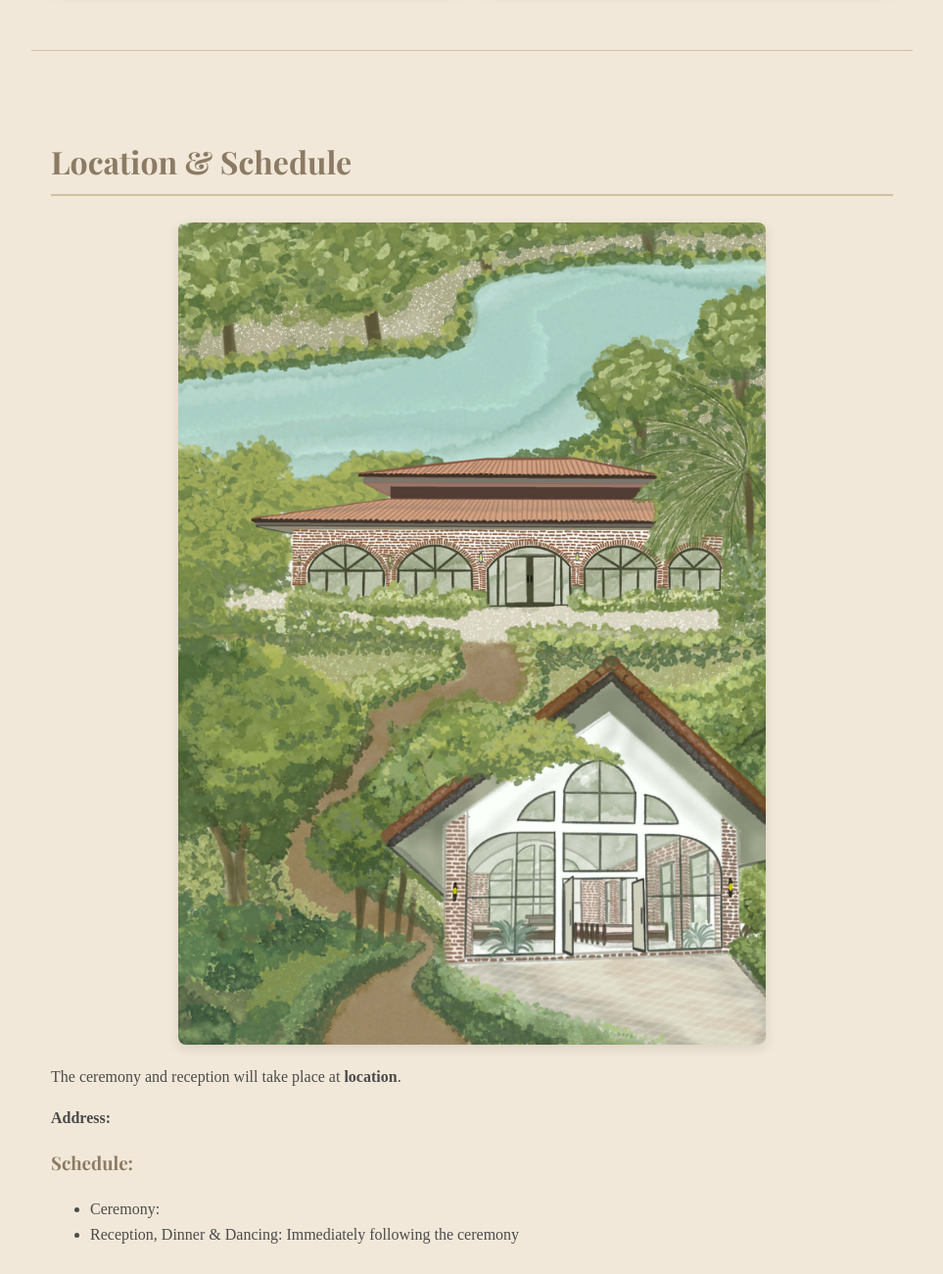
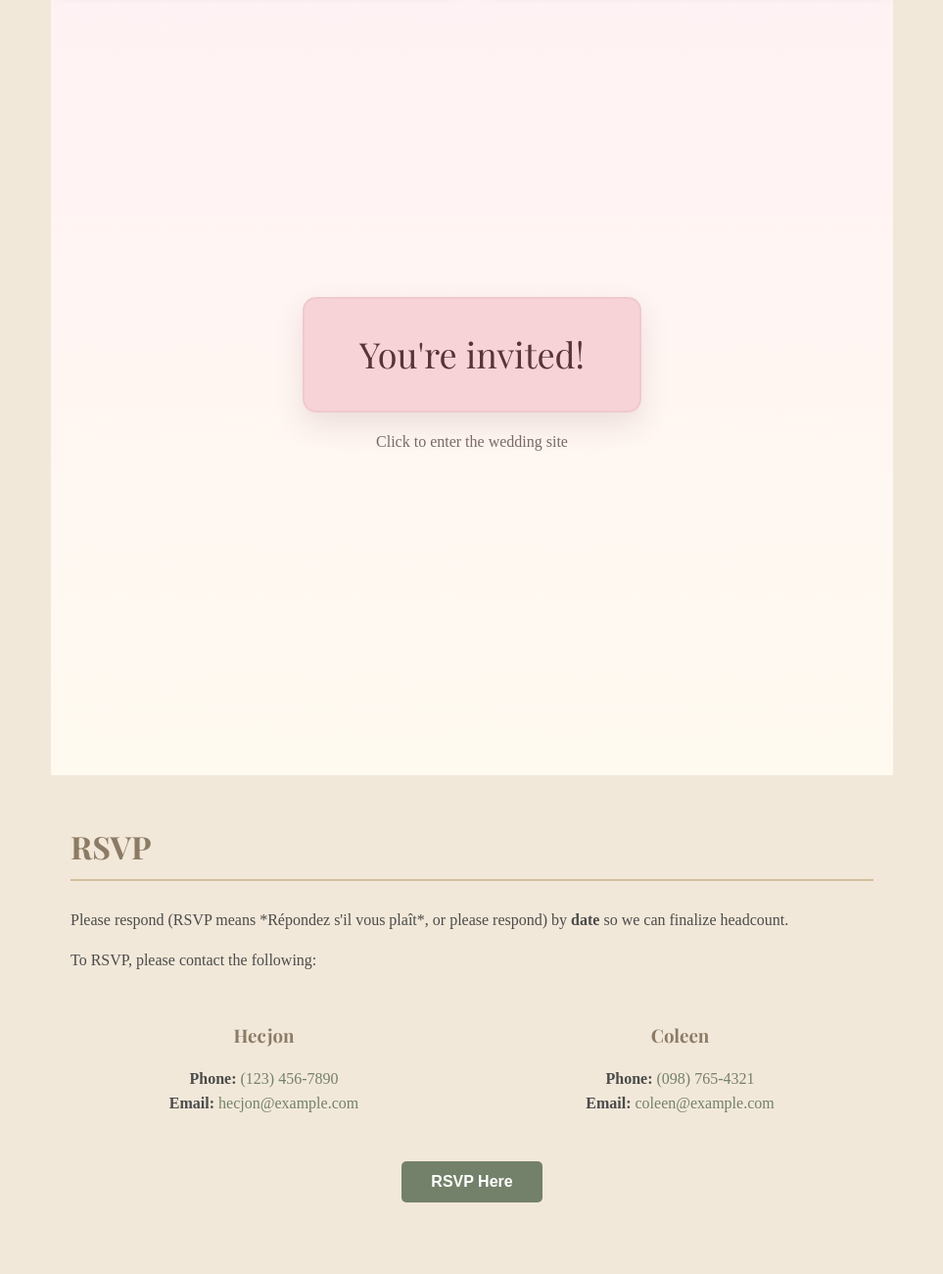
Before and after one commit to ree-ave/hecjon-coleen-wedding-site, a plain HTML site: page invite.html in a window 1280 px wide. Shown: the part 2560-3860 px from the top of the page at 98% size, without its empty margins (158-1121 px from the left). Drawn offline with nearby package versions, Linux system fonts and the light colour scheme.

Commit message:
Separate invite page (invite.html) and restore main site to index.html

```diff
--- a/main.html
+++ b/invite.html
@@ -91,29 +91,16 @@
             </div>
 
             <!-- Image Modal for Full Resolution Viewing -->
-            <div id="imageModal" style="display: none; position: fixed; top: 0; left: 0; width: 100%; height: 100%; background-color: rgba(0,0,0,0.9); z-index: 3000; justify-content: center; align-items: center; padding: 20px;">
-                <div style="position: relative; max-width: 90vw; max-height: 90vh; display: flex; flex-direction: column;">
-                    <img id="modalImage" src="" alt="Full resolution image" style="max-width: 100%; max-height: 85vh; object-fit: contain; border-radius: 8px;">
-                    <button onclick="closeImageModal()" style="position: absolute; top: 10px; right: 10px; background-color: white; border: none; font-size: 28px; width: 40px; height: 40px; border-radius: 50%; cursor: pointer; display: flex; align-items: center; justify-content: center; font-weight: bold;">×</button>
-                </div>
-            </div>
-        </section>
+                        <!-- Landing page: single 'You're invited!' button -->
+                        <main style="height:100vh; display:flex; align-items:center; justify-content:center; background: linear-gradient(180deg, #fff2f4 0%, #fffaf0 100%);">
+                            <div style="text-align:center; max-width:720px; padding:20px;">
+                                <a href="index.html" id="inviteBtn" style="display:inline-block; background: #f7d3d8; color: #5a3336; padding: 28px 56px; border-radius: 14px; font-family: 'Playfair Display', serif; font-size: 2.25rem; text-decoration:none; box-shadow: 0 12px 30px rgba(90,51,54,0.12); border: 2px solid rgba(90,51,54,0.06);">You're invited!</a>
+                                <p style="margin-top:18px; color:#7b6b66; font-family: 'Lora', serif;">Click to enter the wedding site</p>
+                            </div>
+                        </main>
 
-        <!-- Location Page -->
-        <section id="location" class="section">
-            <h2>Location & Schedule</h2>
-            <img src="images/church/church.jpg" alt="Church venue" style="width: 100%; max-width: 600px; height: auto; border-radius: 8px; box-shadow: 0 4px 12px rgba(0,0,0,0.1); margin-bottom: 20px; display: block; margin-left: auto; margin-right: auto;">
-            <p>The ceremony and reception will take place at <strong>location</strong>.</p>
-            <p><strong>Address:</strong></p>
-            <h3>Schedule:</h3>
-            <ul>
-                <li>Ceremony:</li>
-                <li>Reception, Dinner & Dancing: Immediately following the ceremony</li>
-            </ul>
-        </section>
-
-        <!-- RSVP Page -->
-        <section id="rsvp" class="section">
+                        <!-- main site content preserved at index.html -->
+                        <main class="container">
             <h2>RSVP</h2>
             <p>Please respond (RSVP means *Répondez s'il vous plaît*, or please respond) by <strong>date</strong> so we can finalize headcount.</p>
             <p>To RSVP, please contact the following:</p>
```
